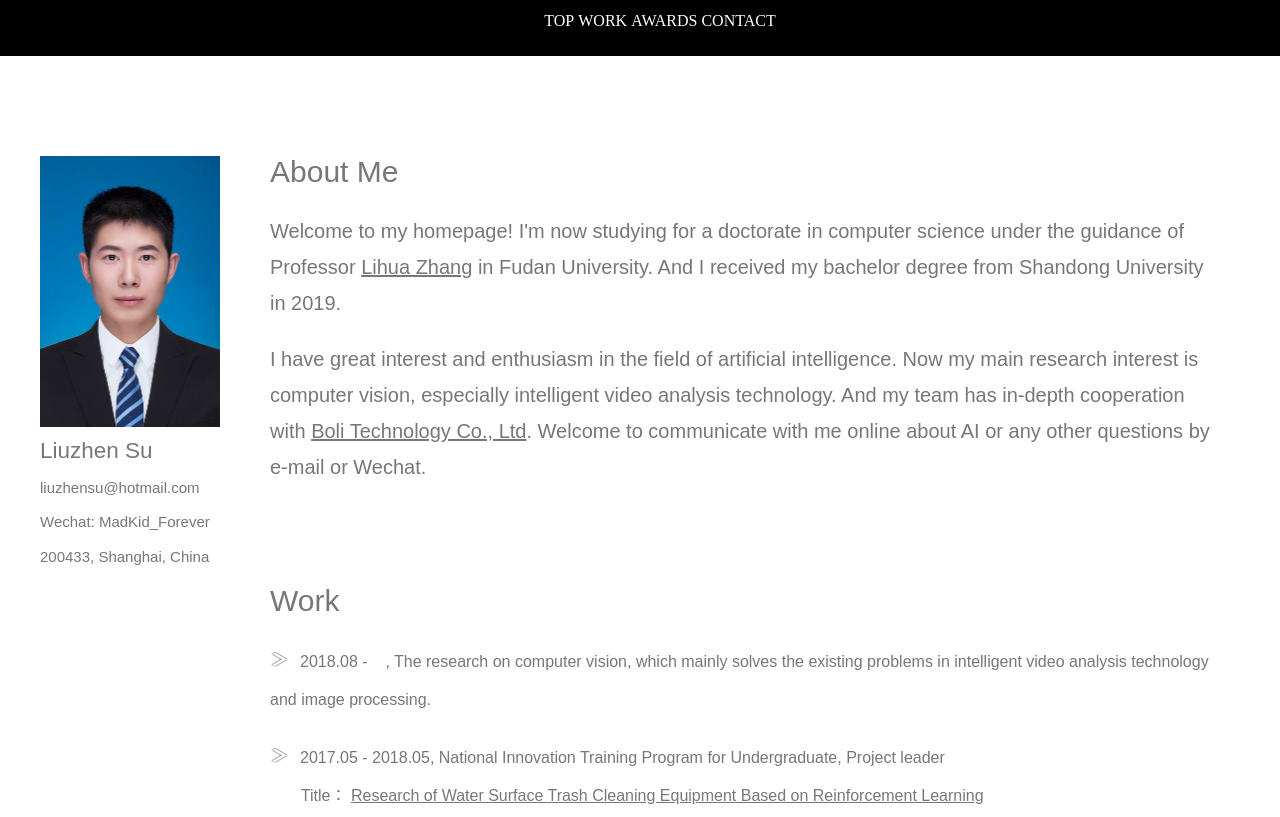
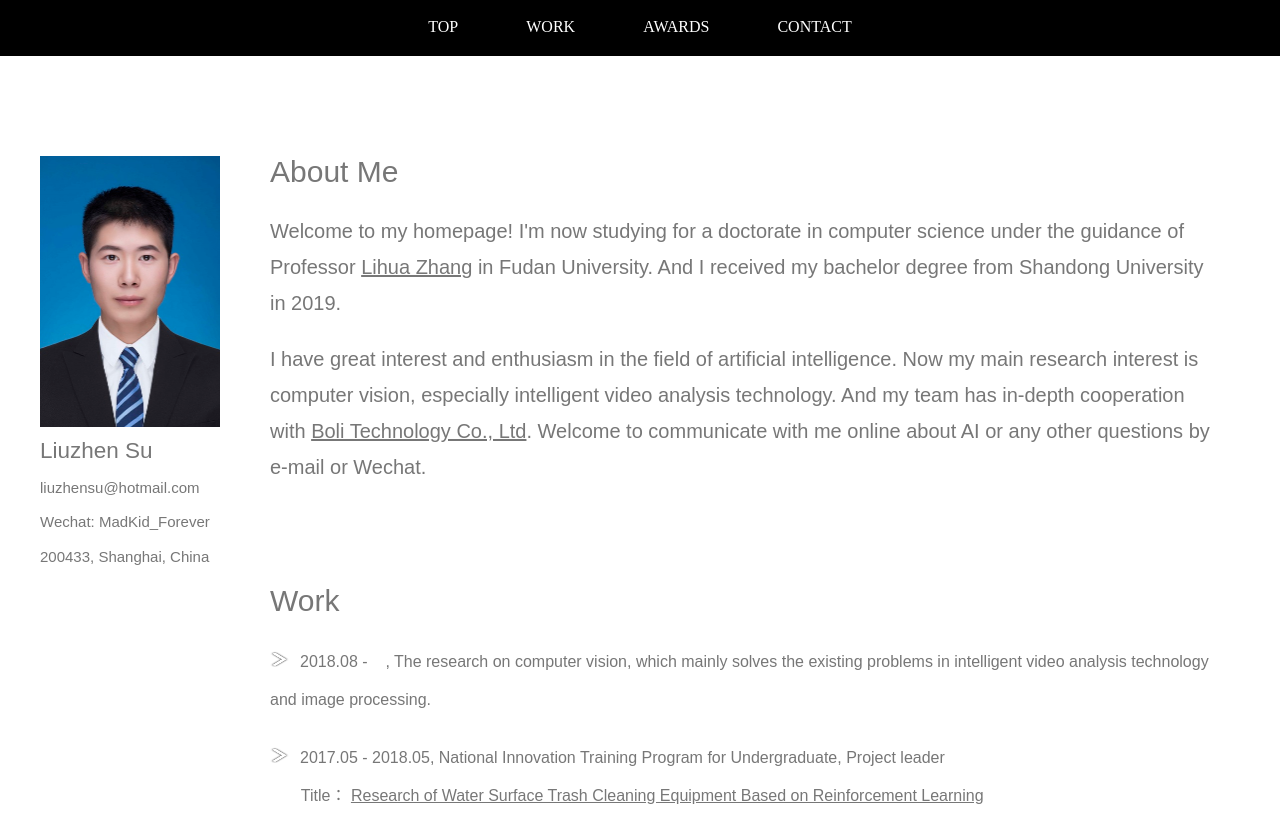
Before and after one commit to Liuzhen-Su/Liuzhen-Su.github.io, a plain HTML site: page index.html in a window 1280 px wide. Shown: the top 817 px of the page. Drawn offline with Linux system fonts and the light colour scheme.

Commit message:
Update style.css

```diff
--- a/css/style.css
+++ b/css/style.css
@@ -20,7 +20,7 @@ nav {
 .top-nav ul,li,a{
 
     color: #FFFFFF;
-
+	padding: 0.2em 1em;
 	font-size: 16px;
 	font-weight: 500;
 	text-align: center;
```
